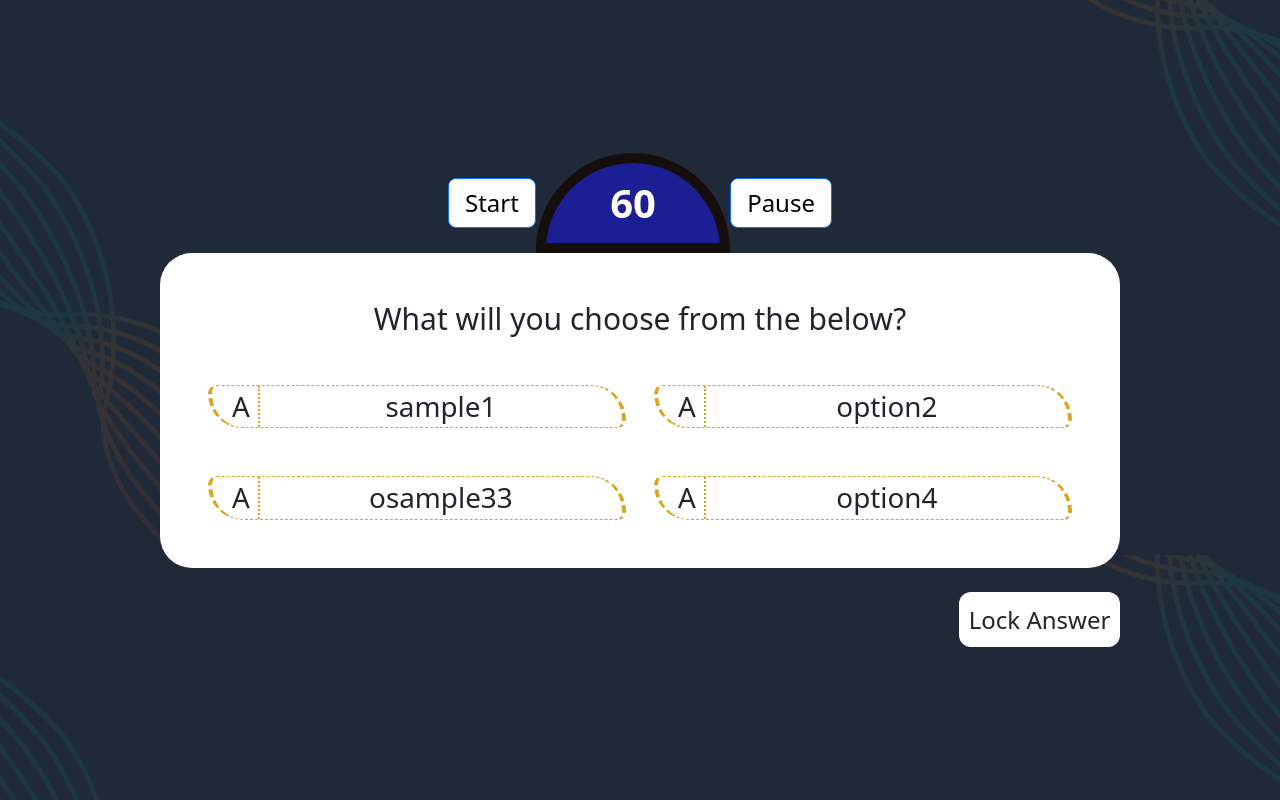
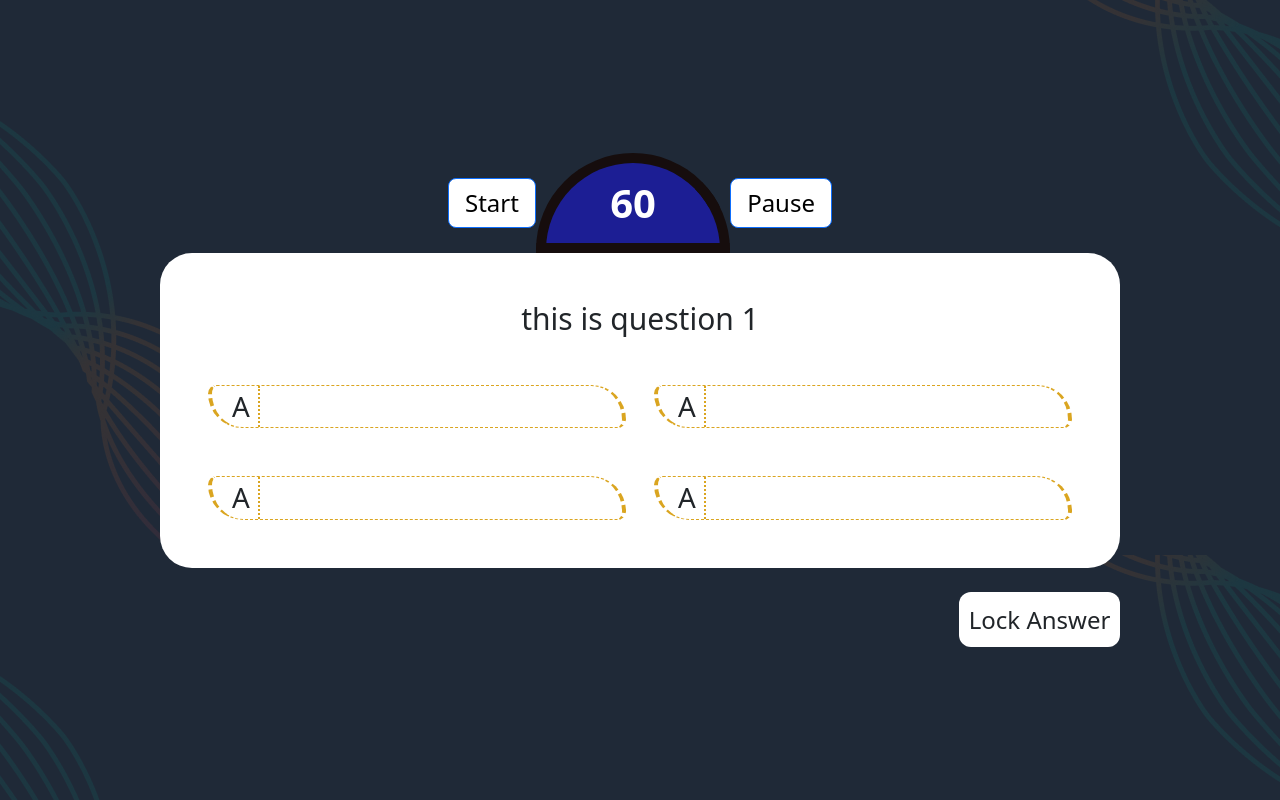
Before and after one commit to harishhhhhhhhhh/kbc, an Angular app in the folder frontend/: page /questions in a window 1280 px wide. Built offline with nearby package versions, Linux system fonts and the light colour scheme.

Commit message:
question component changed

```diff
--- a/frontend/src/app/question/question.component.css
+++ b/frontend/src/app/question/question.component.css
@@ -13,6 +13,17 @@
 .borderLeftStyle {
   border: dotted goldenrod;
   border-width: 0 2px 0 0;
+}
+
+.ansColor {
+  background-color: green;
+  box-shadow: 0 19px 38px rgba(0, 0, 0, 0.3), 0 15px 12px rgba(0, 0, 0, 0.22);
+}
+
+.wrongAnsColor {
+  background-color: red;
+  box-shadow: 0px 1px 4px rgba(0, 0, 0, 0.16),
+    0px 0px 0px 3px rgba(51, 51, 51, 1);
 }
 
 /* timer */
@@ -43,7 +54,13 @@
 /* timer */
 
 .colors {
-  background-color: red;
+  border-color: red;
+  box-shadow: rgba(82, 144, 236, 0.527) 0px -23px 25px 0px inset,
+    rgba(199, 27, 27, 0.15) 0px -36px 30px 0px inset,
+    rgba(132, 139, 241, 0.1) 0px -79px 40px 0px inset,
+    rgba(73, 192, 247, 0.06) 0px 2px 1px, rgba(206, 209, 9, 0.09) 0px 4px 2px,
+    rgba(247, 247, 247, 0.09) 0px 8px 4px, rgba(8, 184, 22, 0.09) 0px 16px 8px,
+    rgba(240, 235, 235, 0.09) 0px 32px 16px;
 }
 
 .bottombtn {
--- a/frontend/src/app/question/question.component.html
+++ b/frontend/src/app/question/question.component.html
@@ -14,18 +14,40 @@
 
 
     <div class="p-5  w-3/4 max-h-max bg-white rounded-[2rem] ">
-        <div class="question flex items-center justify-center text-3xl mb-5">{{question}}</div>
-        <div class="options grid grid-cols-2 gap-x-7 gap-y-12 ">
-            <div class="borderstyle flex cursor-pointer" #option *ngFor="let opt of options"
-                [ngClass]="{colors:opt.color}" (click)="changeColor(opt.id)">
+        <div class="question flex items-center justify-center text-3xl mb-5">{{questions[0].question}}</div>
+        <div class="options grid grid-cols-2 gap-x-7 gap-y-12 " *ngIf="!correctAnswerFlag && !wrongAnswerFlag">
+
+            <div class="borderstyle flex cursor-pointer" #option *ngFor="let question of questions"
+                [ngClass]="{colors:question.color}" (click)="changeColor(question.id)">
+
                 <div class="ml-5 borderLeftStyle pr-2">A</div>
-                <div class="flex  justify-center items-center w-full">{{opt.name}}</div>
+                <div class="flex  justify-center items-center w-full ">{{question.name}}</div>
+
+            </div>
+        </div>
+        <div class="options grid grid-cols-2 gap-x-7 gap-y-12 " *ngIf="correctAnswerFlag ">
+
+            <div class="borderstyle flex cursor-pointer" #option *ngFor="let question of    questions"
+                [ngClass]="{ansColor:question.color}">
+
+                <div class="ml-5 borderLeftStyle pr-2">A</div>
+                <div class="flex  justify-center items-center w-full ">{{question.name}}</div>
+
+            </div>
+        </div>
+        <div class="options grid grid-cols-2 gap-x-7 gap-y-12 " *ngIf="wrongAnswerFlag">
+
+            <div class="borderstyle flex cursor-pointer" #option *ngFor="let question of questions"
+                [ngClass]="{wrongAnsColor:question.color, ansColor:question.crct}">
+
+                <div class="ml-5 borderLeftStyle pr-2">A</div>
+                <div class="flex  justify-center items-center w-full ">{{question.name}}</div>
 
             </div>
         </div>
     </div>
     <div class="mt-6 flex justify-end w-3/4">
-        <button class="bottombtn">Lock Answer</button>
+        <button class="bottombtn" (click)="displayAnswer()">Lock Answer</button>
 
     </div>
 </div>
--- a/frontend/src/app/question/question.component.ts
+++ b/frontend/src/app/question/question.component.ts
@@ -7,16 +7,55 @@ import { timestamp } from 'rxjs';
   styleUrls: ['./question.component.css'],
 })
 export class QuestionComponent {
-  question: string = 'What will you choose from the below?';
   timeLeft: number = 60;
   interval: any;
   timerStarted: boolean = false;
+  selectedOption: number = -1;
+  crctOption: any;
+  correctAnswerFlag: boolean = false;
+  wrongAnswerFlag: boolean = false;
 
-  options: any = [
-    { id: 0, name: 'sample1', crct: true, color: false },
-    { id: 1, name: 'option2', crct: false, color: false },
-    { id: 2, name: 'osample33', crct: false, color: false },
-    { id: 3, name: 'option4', crct: false, color: false },
+  questions: any = [
+    {
+      id: 0,
+      question: 'this is question 1',
+      opt1: 'sample1',
+      opt2: 'sample2',
+      opt3: 'sample3',
+      opt4: 'sample4',
+      crct: 'sample3',
+      color: false,
+    },
+    {
+      id: 1,
+      question: 'this is question 2',
+      opt1: 'sample1',
+      opt2: 'sample2',
+      opt3: 'sample3',
+      opt4: 'sample4',
+      crct: 'sample2',
+      color: false,
+    },
+    {
+      id: 2,
+      question: 'this is question 3',
+      opt1: 'sample1',
+      opt2: 'sample2',
+      opt3: 'sample3',
+      opt4: 'sample4',
+      crct: 'sample1',
+      color: false,
+    },
+    {
+      id: 3,
+      question: 'this is question 4',
+      opt1: 'sample1',
+      opt2: 'sample2',
+      opt3: 'sample3',
+      opt4: 'sample4',
+      crct: 'sample4',
+      color: false,
+    },
   ];
 
   print(data: any) {
@@ -32,7 +71,7 @@ export class QuestionComponent {
           // alert('entiki poooo');
           this.timeLeft = 60;
         }
-      }, 250);
+      }, 1000);
       this.timerStarted = true;
     }
   }
@@ -42,15 +81,26 @@ export class QuestionComponent {
     clearInterval(this.interval);
   }
 
-  optionClicked: boolean = false;
   changeColor(id: number) {
-    if (!this.optionClicked) {
-      this.options[id].color = !this.options[id].color;
-      this.optionClicked = !this.optionClicked;
+    this.questions.forEach((element: any) => {
+      element.color = false;
+      if (element.crct == true) {
+        this.crctOption = element.id;
+      }
+    });
+
+    this.questions[id].color = !this.questions[id].color;
+
+    this.selectedOption = id;
+    console.log(this.crctOption);
+  }
+
+  displayAnswer() {
+    if (this.selectedOption == this.crctOption) {
+      this.correctAnswerFlag = true;
+    } else {
+      this.correctAnswerFlag = false;
+      this.wrongAnswerFlag = true;
     }
   }
-
-  dbclicked() {
-    this.optionClicked = false;
-  }
 }
```
